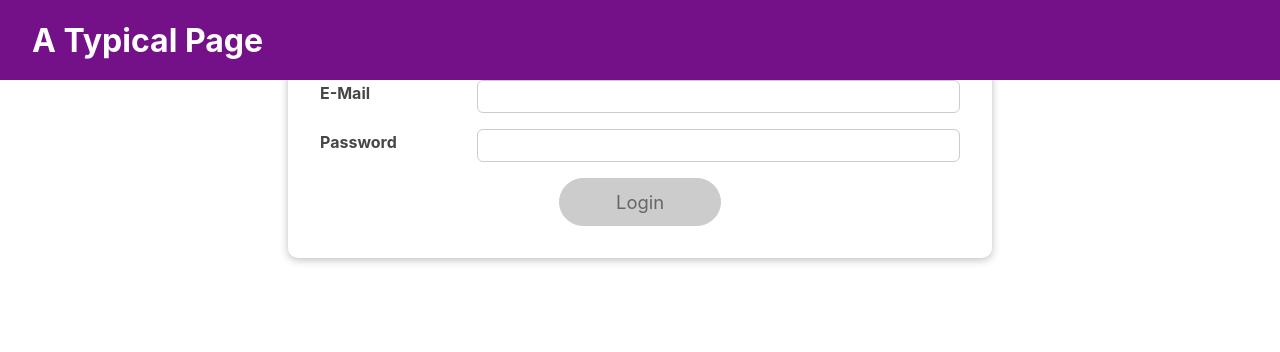
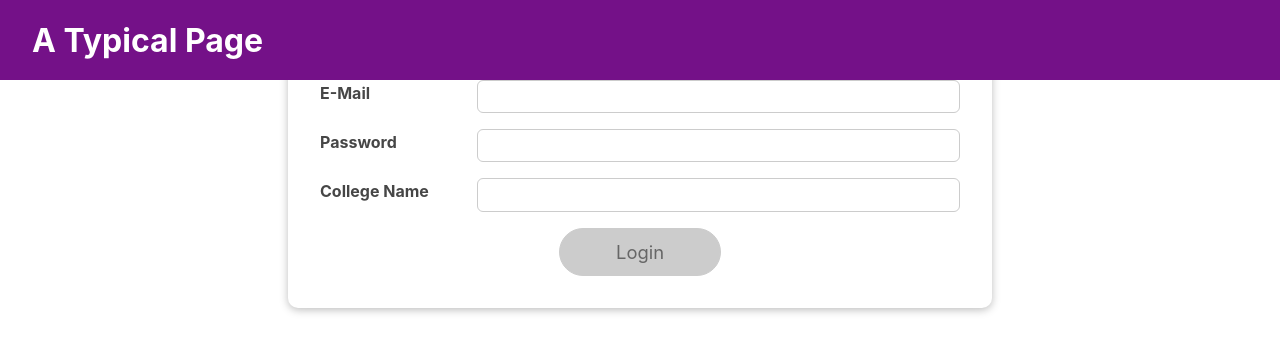
Before and after one commit to harisaini778/my-second-react-app-SimpleProject, a React (Create React App) app: page / in a window 1280 px wide. Shown: the top 352 px of the page. Built offline with nearby package versions, Linux system fonts and the light colour scheme.

Commit message:
Added a new input field for the user to enter the college name.

```diff
--- a/src/components/Login/Login.js
+++ b/src/components/Login/Login.js
@@ -9,19 +9,20 @@
   const [emailIsValid, setEmailIsValid] = useState();
   const [enteredPassword, setEnteredPassword] = useState('');
   const [passwordIsValid, setPasswordIsValid] = useState();
+  const [enteredCollege, setEnteredCollege] = useState("");
+  const [collegeIsValid, setCollegeIsValid] = useState("");
   const [formIsValid, setFormIsValid] = useState(false);
 
   useEffect(() => {
     setFormIsValid(
-      enteredEmail.includes('@') && enteredPassword.trim().length > 6
+      enteredEmail.includes('@') && enteredPassword.trim().length && enteredCollege.trim().length> 6
     );
-  }, [enteredEmail, enteredPassword]);
+  }, [enteredEmail, enteredPassword,enteredCollege]);
 
   const emailChangeHandler = (event) => {
     setEnteredEmail(event.target.value);
 
-
-  };
+   };
 
   const passwordChangeHandler = (event) => {
     setEnteredPassword(event.target.value);
@@ -31,6 +32,11 @@
     );
   };
 
+  const collegeChangeHandeler = (event) => {
+    setEnteredCollege(event.target.value);
+
+  }
+
   const validateEmailHandler = () => {
     setEmailIsValid(enteredEmail.includes('@'));
   };
@@ -39,9 +45,14 @@
     setPasswordIsValid(enteredPassword.trim().length > 6);
   };
 
+  const validateCollegeHandeler = () => {
+    setCollegeIsValid(enteredCollege.trim().length>0)
+  }
+
+
   const submitHandler = (event) => {
     event.preventDefault();
-    props.onLogin(enteredEmail, enteredPassword);
+    props.onLogin(enteredEmail, enteredPassword,enteredCollege);
   };
 
   return (
@@ -75,6 +86,20 @@
             onBlur={validatePasswordHandler}
           />
         </div>
+          <div
+          className={`${classes.control} ${
+            collegeIsValid === false ? classes.invalid : ''
+          }`}
+        >
+          <label htmlFor="college">College Name </label>
+          <input
+            type="text"
+            id="college"
+            value={enteredCollege}
+            onChange={collegeChangeHandeler}
+            onBlur={validateCollegeHandeler}
+          />
+        </div>
         <div className={classes.actions}>
           <Button type="submit" className={classes.btn} disabled={!formIsValid}>
             Login
```
